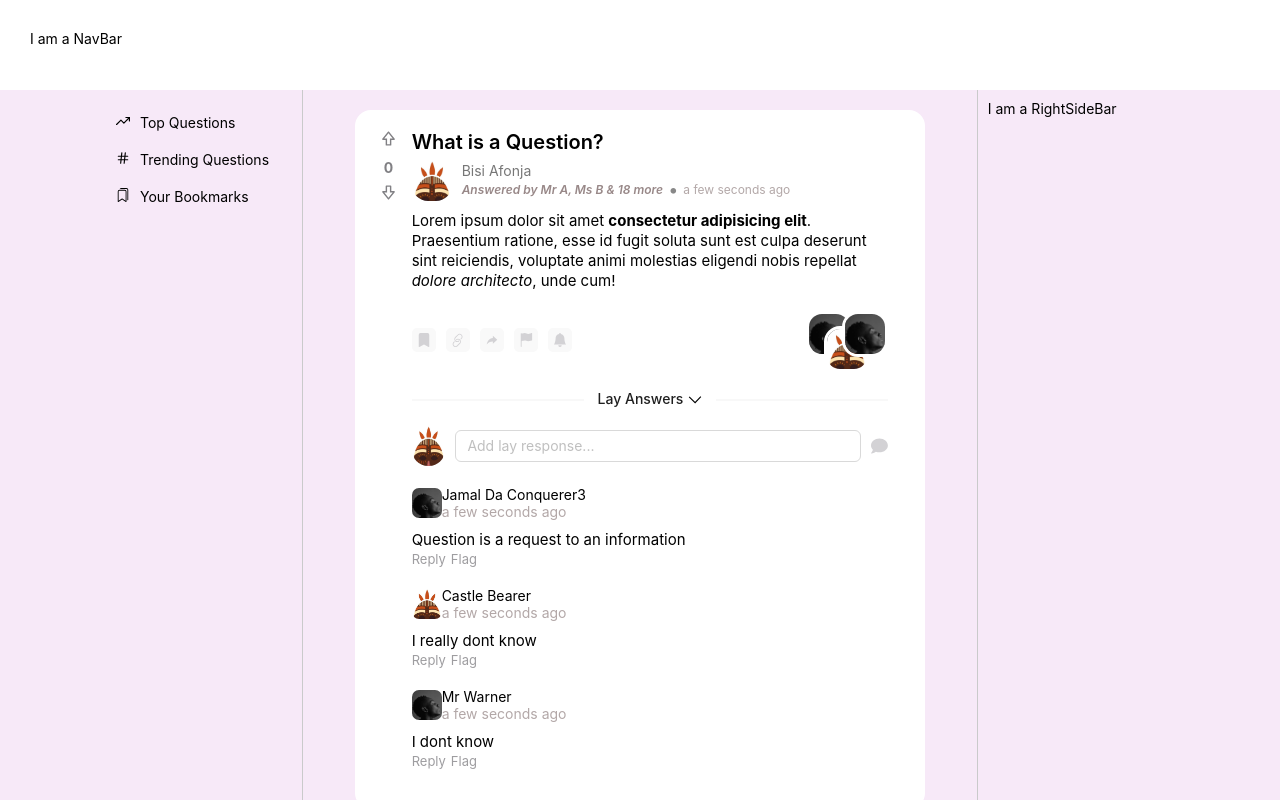
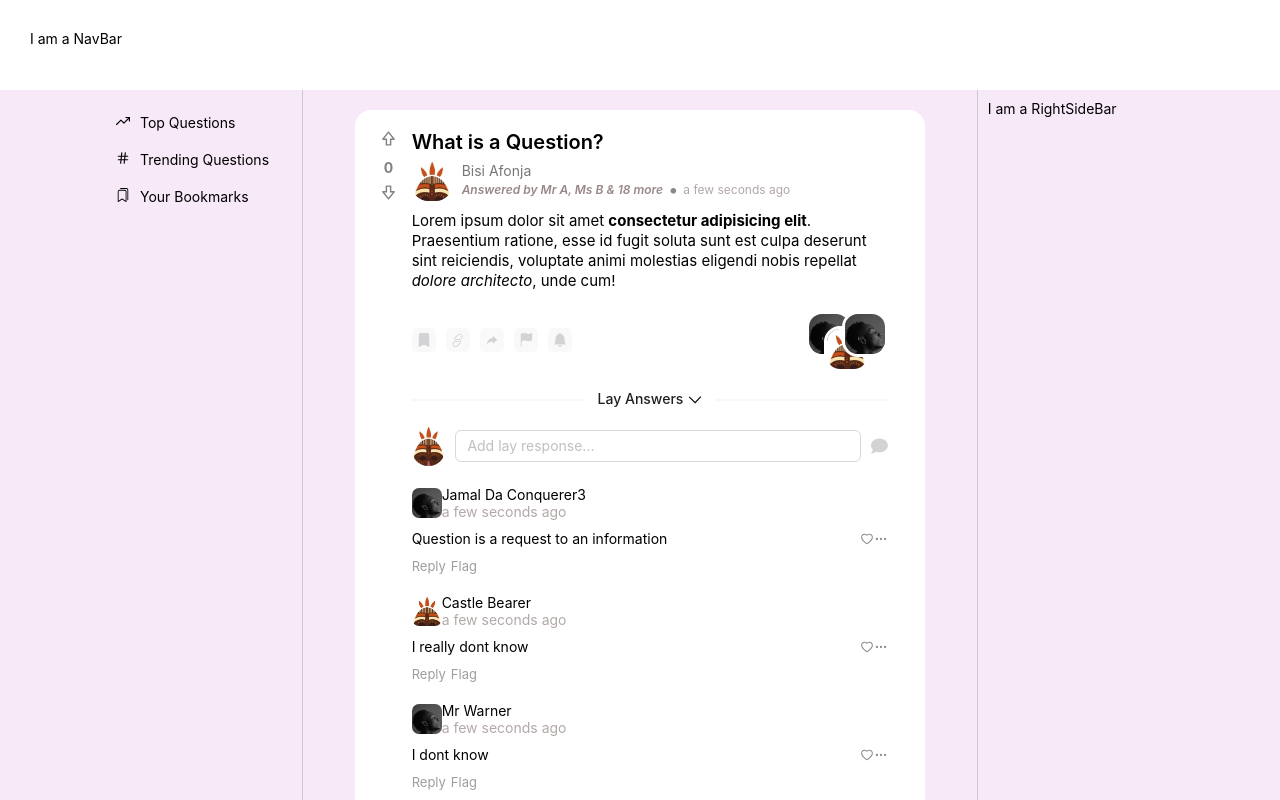
Before and after one commit to whoismuktar/lay-app, a React (Create React App) app: page / in a window 1280 px wide. Shown: the top 800 px of the page. Built offline with nearby package versions, Linux system fonts and the light colour scheme.

Commit message:
repogress on replies

```diff
--- a/src/components/ReplyThread/Reply.js
+++ b/src/components/ReplyThread/Reply.js
@@ -1,12 +1,16 @@
 import React from "react";
+import { AiOutlineHeart, AiTwotoneHeart } from "react-icons/ai";
+import { FiMoreHorizontal } from "react-icons/fi";
 import { Filter } from "../../Helper";
 import UserCard from "../UserCard";
 
 const recursiveReply = (reply) => {
-    return <Reply comment={reply} />
-}
+  return <Reply comment={reply} />;
+};
 function Reply({ comment }) {
   return (
+    <>
+    <div className="align-center">
       <div className="comment">
         <div className="comment__top align-center">
           <UserCard user={comment.user} />
@@ -16,14 +20,14 @@ function Reply({ comment }) {
               {Filter.getFullName(comment.user)}
               {comment.replies && comment.replies.length}
             </span>
-          <div className="feed__answered_date">
+            <div className="comment__answered_date comment__time">
               {Filter.formatDateFromNowShort(new Date())} ago
             </div>
           </div>
         </div>
 
         <div
-        className="feed__description"
+          className="comment__text"
           dangerouslySetInnerHTML={{ __html: comment.comment.title }}
         />
 
@@ -35,6 +39,19 @@ function Reply({ comment }) {
         {/* {comment.replies && recursiveReply(comment.replies)} */}
         {/* {JSON.stringify(comment)} */}
       </div>
+
+      <div className="dflex comment__side-action">
+        <div className="comment__like">
+          {!comment.liked && <AiOutlineHeart />}
+          {comment.liked && <AiTwotoneHeart className="liked" />}
+        </div>
+        <div className="more-option">
+          <FiMoreHorizontal />
+        </div>
+      </div>
+
+    </div>
+    </>
   );
 }
 
```
Lines whose indentation alone changed are shown as unchanged.
